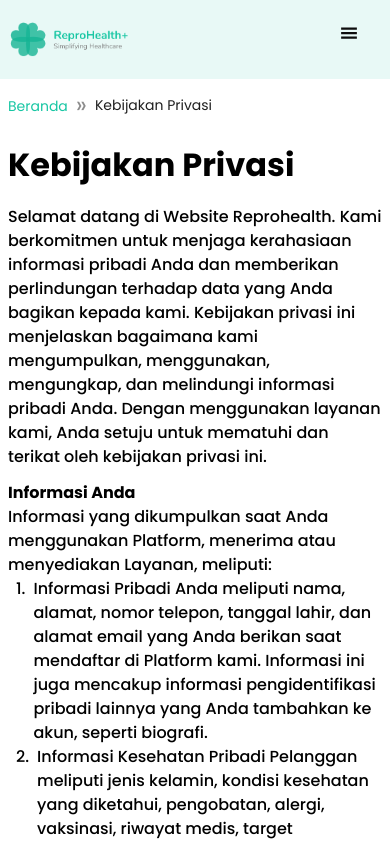
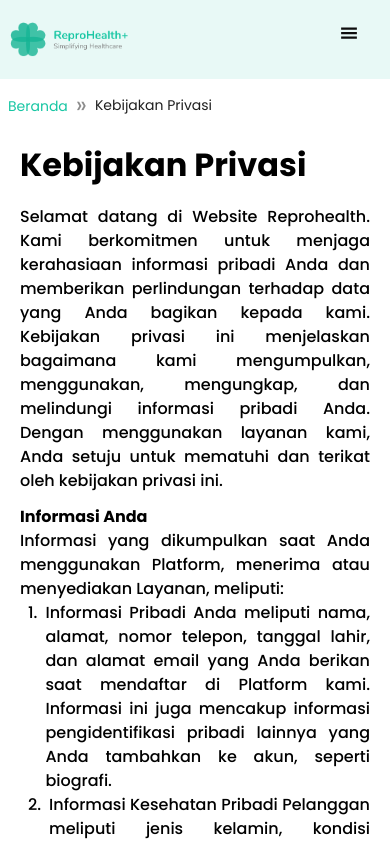
Before and after one commit to team-capstone-1/fe-repro-health, a React (Vite) app: page /kebijakan-privasi in a window 390 px wide. Shown: the top 843 px of the page. Built offline with nearby package versions, Linux system fonts and the light colour scheme; no server answers.

Commit message:
refactor:(LandingPage) adjust text-justify and  margin on mobile screen

```diff
--- a/src/views/landing-views/misc/PrivacyPolicy.jsx
+++ b/src/views/landing-views/misc/PrivacyPolicy.jsx
@@ -15,11 +15,14 @@ export default function PrivacyPolicy() {
       <div id="breadcrumb-privacy" className="base-container">
         <Breadcrumb currentPage={DataPrivacyPolicy.title} />
 
-        <section id="privacy-policy-section">
+        <section
+          id="privacy-policy-section"
+          className="mx-3 text-justify sm:mx-0 "
+        >
           <h1 id="privacy-policy-title" className="mb-4 mt-5">
             {DataPrivacyPolicy.title}
           </h1>
-          <p id="privacy-policy-description" className="text-base font-medium">
+          <p id="privacy-policy-description" className=" text-base font-medium">
             {DataPrivacyPolicy.description}
           </p>
           {DataPrivacy.map((items, indexs) => (
--- a/src/views/landing-views/misc/UserTerms.jsx
+++ b/src/views/landing-views/misc/UserTerms.jsx
@@ -15,7 +15,7 @@ export default function UserTerms() {
     <>
       <div id="breadcrumb-user-terms" className="base-container">
         <Breadcrumb currentPage={DataUserTerms.title} />
-        <section id="user-terms-section">
+        <section id="user-terms-section" className="mx-3 sm:mx-0">
           <h1 id="user-terms-title" className="mb-4 mt-5">
             {DataUserTerms.title}
           </h1>
```
